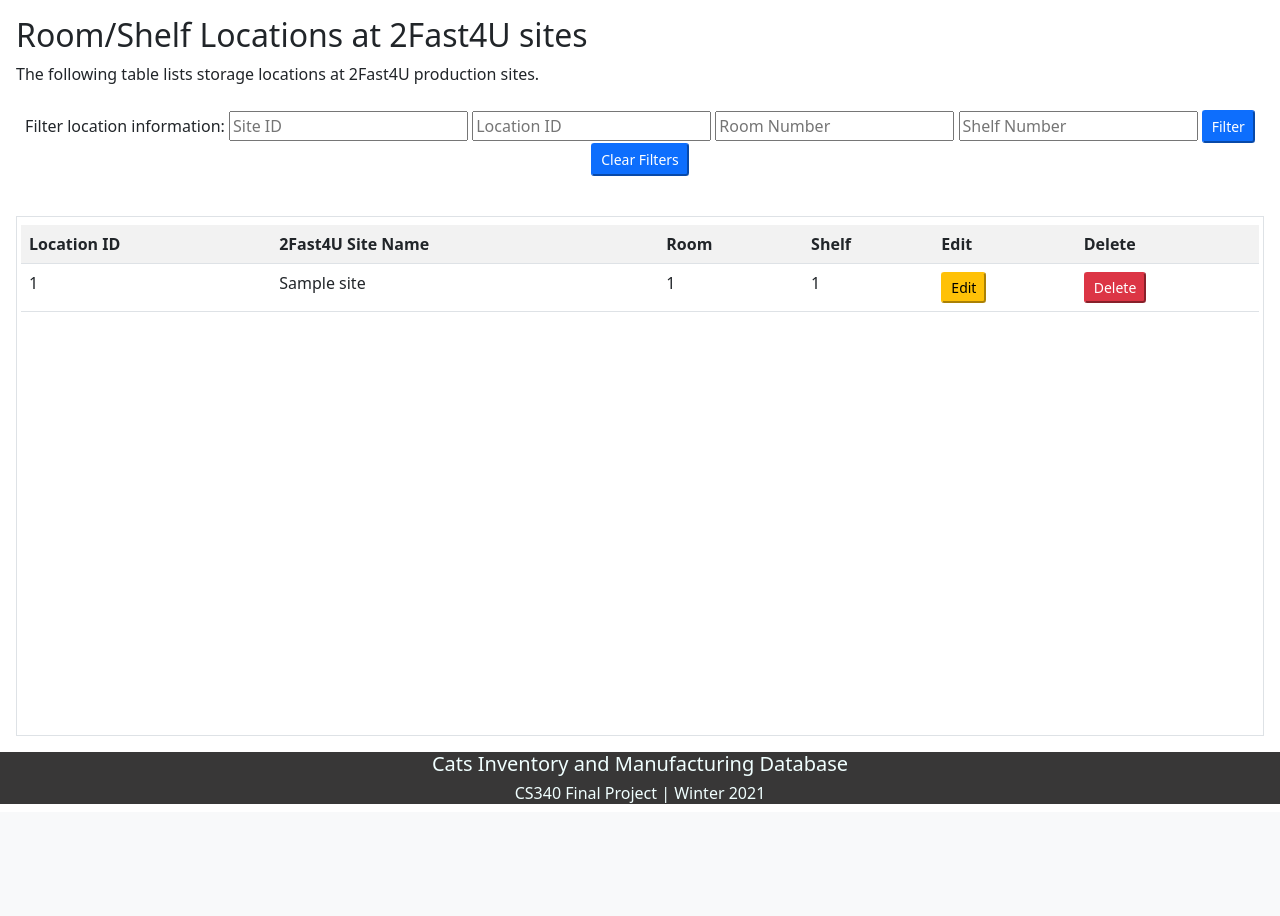
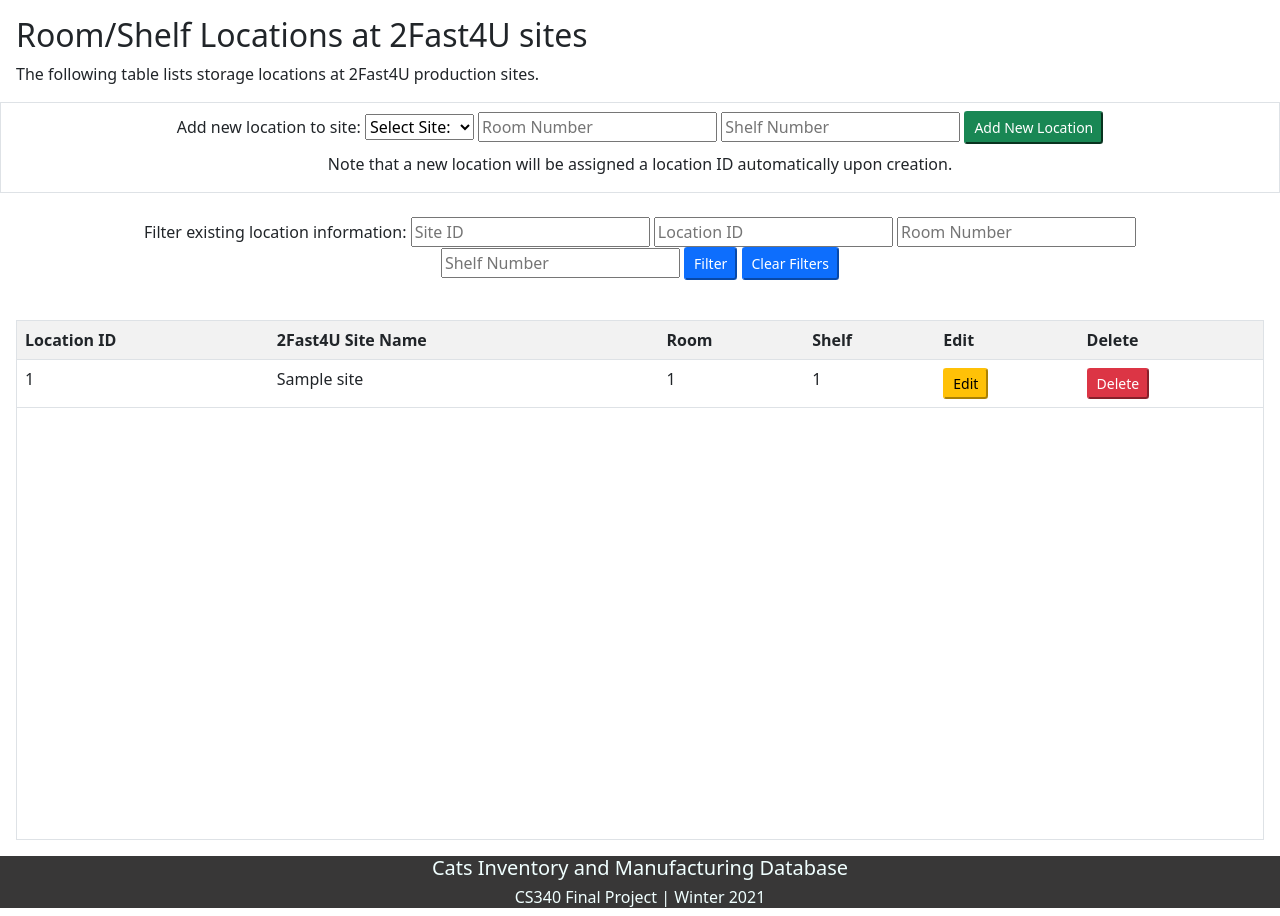
Before and after one commit to team-cs-cats/cimdb, a Flask app: template cim/templates/locations.html in a window 1280 px wide. Shown: the part 56-972 px from the top of the page. Before the commit the page ends 860 px from the top, so only its background shows below. Run offline with Flask 2, Linux system fonts and the light colour scheme; the template is opened without the code that fills it: most values are stand-ins (such as "Sample title", 1, 10 or a date in 2020).

Commit message:
Updated landing page links, and added "Add New" option for locations.

```diff
--- a/cim/templates/landing.html
+++ b/cim/templates/landing.html
@@ -30,12 +30,12 @@
 						</div>
 
 					<div class="list-group">
-					  <a href="/workorders" class="list-group-item list-group-item-action">To view all exisiting work orders, click here.</a>
-					  <a href="/assembly" class="list-group-item list-group-item-action">To view all products in need of assembly, click here.</a>
+					  <a href="/workorders" class="list-group-item list-group-item-action">To view further details regarding your existing work orders, click here.</a>
+					  <a href="/assembly" class="list-group-item list-group-item-action">To view all products assigned to you for assembly, click here.</a>
 					  <a href="/qc" class="list-group-item list-group-item-action">To view all products in need of QC, click here.</a>
 					  <a href="/shipping" class="list-group-item list-group-item-action">To view all work orders ready to ship, click here.</a>
 					  <a href="/inventory" class="list-group-item list-group-item-action">To view current inventory of all regular and special components, click here.</a>
-					  <a href="/locations" class="list-group-item list-group-item-action">To view all storage locations, click here.</a>
+					  <a href="/locations" class="list-group-item list-group-item-action">To manage storage locations, click here (requires Supervisor credentials).</a>
 					  <a href="/management" class="list-group-item list-group-item-action">To manage employees and site details, click here (requires Supervisor credentials).</a>
 					</div>
 
--- a/cim/templates/locations.html
+++ b/cim/templates/locations.html
@@ -16,14 +16,41 @@
 
 </div>
 
-
-<div id="data-filtering">
+<div id="data-add" class="border">
 
 	<form id="assembly-data-filter" action="">
 
 		<div class="inner-div text-center">
 
-			<label>Filter location information: </label>
+			<label>Add new location to site: </label>
+
+			<select class="custom-select" id="new_site" required>
+							<option selected>Select Site: </option>
+							{% for site in sites %}
+						    	<option>{{site.site_name}}</option>
+						    {% endfor %}
+						</select>
+
+			<input type="text" name="new_location_room_number" id="location_room_number" placeholder="Room Number">
+
+			<input type="text" name="new_location_shelf_number" id="location_shelf_number" placeholder="Shelf Number">
+
+			<input type="button" class="btn-sm btn-success" value="Add New Location" onclick=addData() >
+		</div>
+
+		<div class="inner-div text-center">Note that a new location will be assigned a location ID automatically upon creation.</div>
+
+	</form>
+</div>
+
+
+<div id="data-filtering" class="mb-0">
+
+	<form id="assembly-data-filter" action="">
+
+		<div class="inner-div text-center">
+
+			<label>Filter existing location information: </label>
 
 			<input type="text" name="location_site_id" id="location_site_id" placeholder="Site ID">
 
@@ -33,7 +60,7 @@
 
 			<input type="text" name="location_shelf_number" id="location_shelf_number" placeholder="Shelf Number">
 
-			<input type="button" class="btn-sm btn-primary" value="Filter" onclick=addData() >
+			<input type="button" class="btn-sm btn-primary" value="Filter" onclick=filterData() >
 			<input type="button" class="btn-sm btn-primary" value="Clear Filters" onclick=clearFilters() >
 		</div>
 
@@ -42,9 +69,11 @@
 
 
 
+
+
 <!-- dummy content for demo --will be replaced -->
 <div id="results">
-	<div class="border p-1 pt-2" style="height: 65vh; overflow-y: scroll;">
+	<div class="border pl-1 pr-1 pb-1 mt-0" style="height: 65vh; overflow-y: scroll;">
 	<table class="table table-striped" >
 		<tr>
 			<th>Location ID</th>
--- a/cim/templates/user_management.html
+++ b/cim/templates/user_management.html
@@ -108,7 +108,7 @@
 									</div>
 
 					<div class="inner-div text-center">
-						<input type="button" class="btn btn-primary" value="Add Employee" onclick=addEmployee() >
+						<input type="button" class="btn btn-success" value="Add Employee" onclick=addEmployee() >
 					</div>
 				</form>
 			</div>
@@ -155,7 +155,7 @@
 									</div>
 
 					<div class="inner-div text-center">
-						<input type="button" class="btn btn-primary" value="Add Site" onclick=addSite() >
+						<input type="button" class="btn btn-success" value="Add Site" onclick=addSite() >
 					</div>
 				</form>
 			</div>
```
